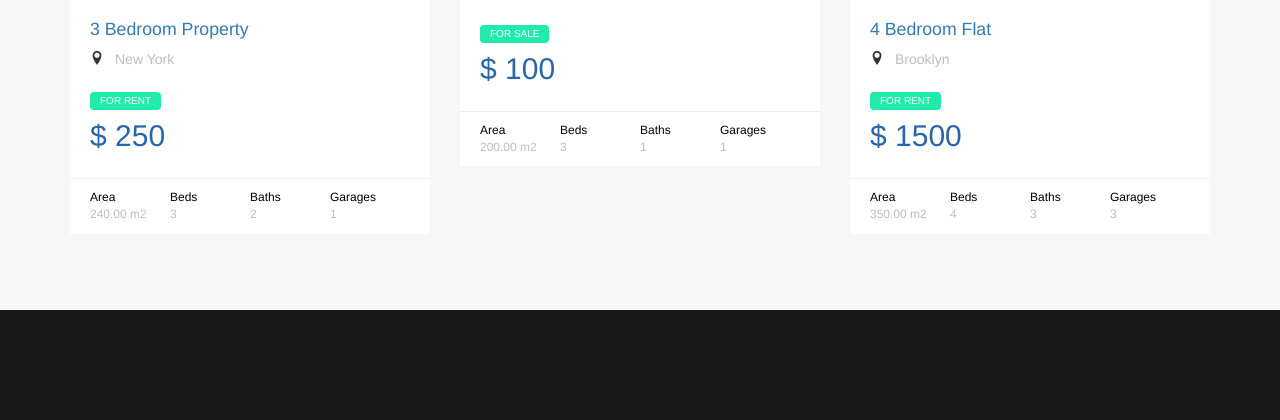
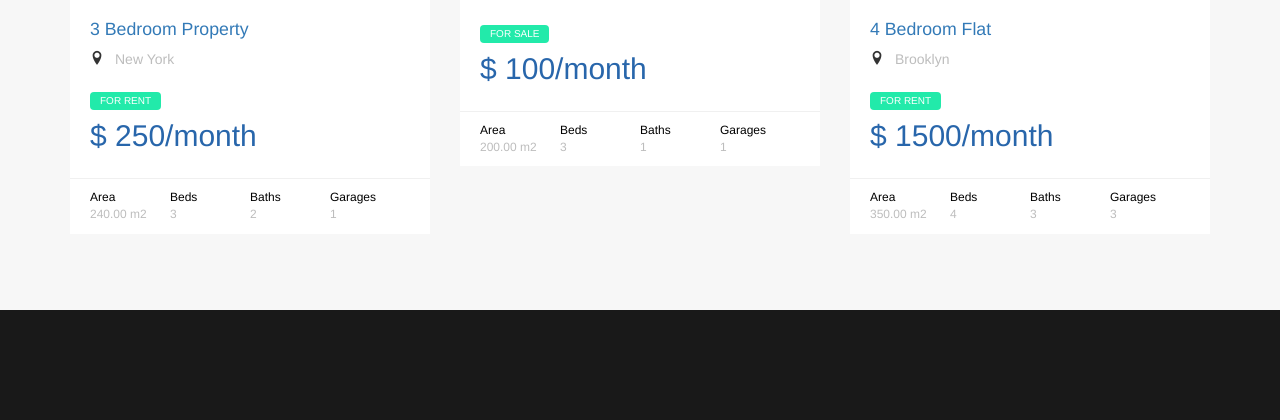
Before and after one commit to reyesvicente/hotel, a Django app: page /property/ in a window 1280 px wide. Shown: the part 727-1147 px from the top of the page. Run offline with Django 3.2, Linux system fonts and the light colour scheme; data comes from the database, SQL or seed files in the repository; some libraries are stand-ins or nearby versions; some web fonts are replaced.

Commit message:
test
algo

```diff
--- a/home/templates/home/home.html
+++ b/home/templates/home/home.html
@@ -106,7 +106,7 @@
                 <i class="icon-location2"></i> <span>{{property.location}}</span>
               </div>
               <div class="probootstrap-listing-category for-sale"><span>for {{property.property_type}}</span></div>
-              <div class="probootstrap-listing-price"><strong>$ {{property.price}}</strong> {% if property.property_type.id == rent %} /month {% else %} Total Price {% endif %}</div>
+              <div class="probootstrap-listing-price"><strong>$ {{property.price}}{% if property_type.value == rent %}/month {% else %} Total Contact Price {% endif %}</strong></div>
             </div>
             <div class="probootstrap-card-extra">
               <ul>
--- a/property/templates/property/list.html
+++ b/property/templates/property/list.html
@@ -43,7 +43,7 @@
                   <i class="icon-location2"></i> <span>{{property.location}}</span>
                 </div>
                 <div class="probootstrap-listing-category for-sale"><span>for {{property.property_type}}</span></div>
-                <div class="probootstrap-listing-price"><strong>$ {{property.price}}</strong></div>
+                <div class="probootstrap-listing-price"><strong>$ {{property.price}}{% if property_type.value == rent %}/month {% else %} Total Contact Price {% endif %}</strong></div>
               </div>
               <div class="probootstrap-card-extra">
                 <ul>
```
